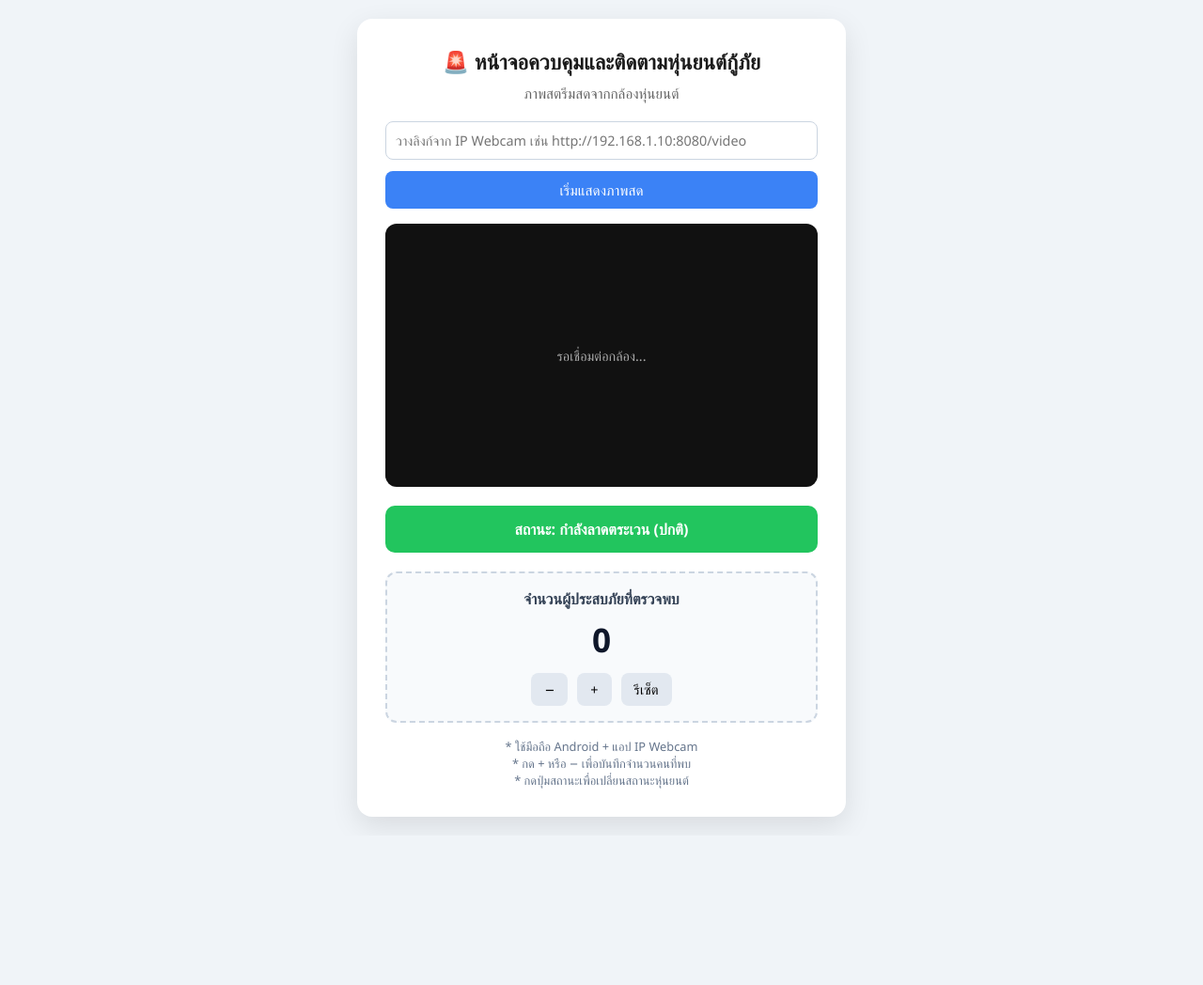
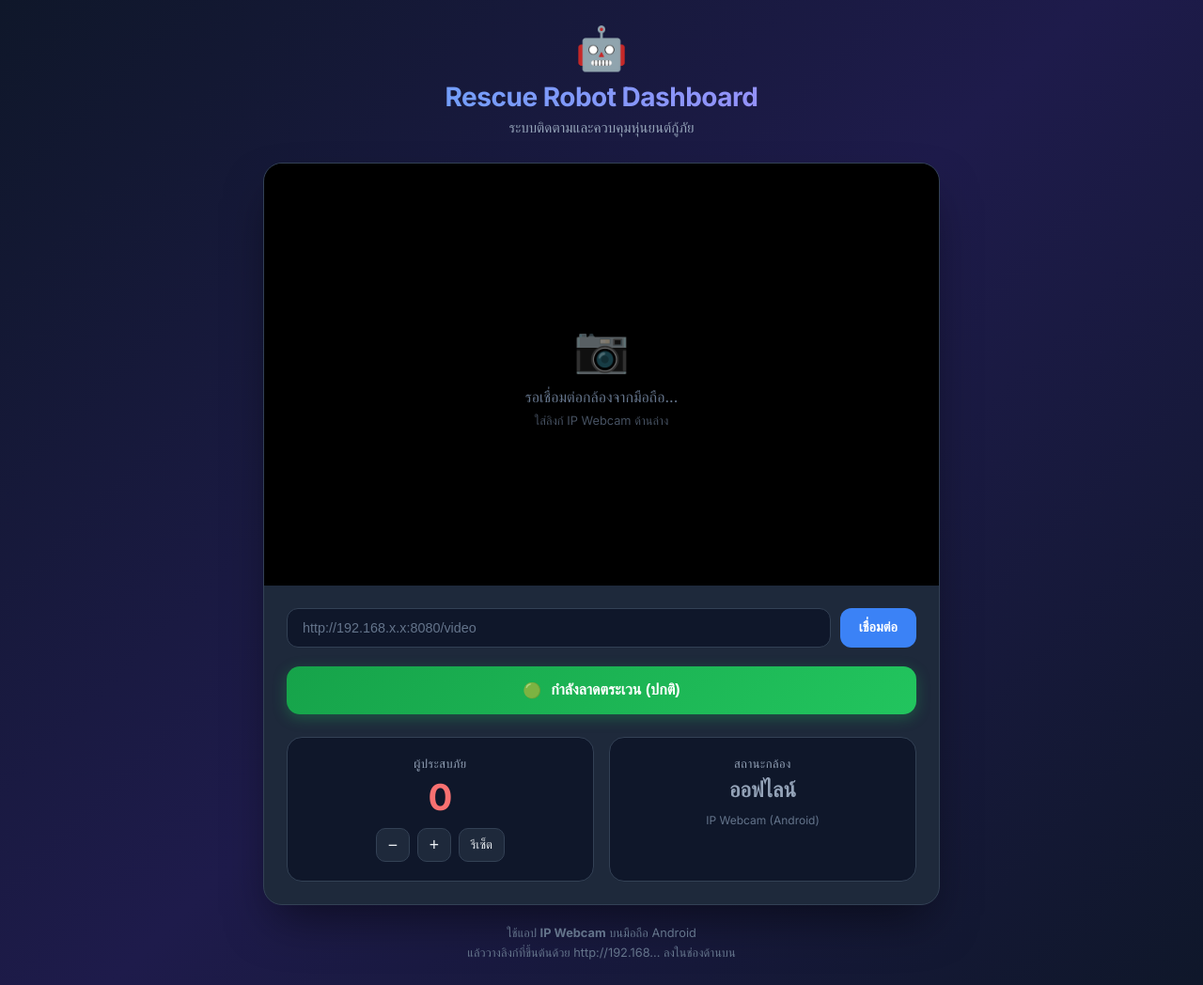
Before and after one commit to xakhmxnawilxakhm-crypto/rescue-robot-dashboard, a plain HTML site: page index.html in a window 1280 px wide. Shown: the whole page at 94% size. Before the commit the page ends 889 px from the top, so only its background shows below. Drawn offline with Linux system fonts and the light colour scheme.

Commit message:
Update UI to modern dark theme design

```diff
--- a/index.html
+++ b/index.html
@@ -3,187 +3,382 @@
 <head>
   <meta charset="UTF-8">
   <meta name="viewport" content="width=device-width, initial-scale=1.0">
-  <title>หน้าจอควบคุมและติดตามหุ่นยนต์กู้ภัย</title>
+  <title>Rescue Robot Control Dashboard</title>
+  <link rel="preconnect" href="https://fonts.googleapis.com">
+  <link rel="preconnect" href="https://fonts.gstatic.com" crossorigin>
+  <link href="https://fonts.googleapis.com/css2?family=Inter:wght@400;500;600;700&display=swap" rel="stylesheet">
   <style>
+    :root {
+      --bg: #0f172a;
+      --card: #1e293b;
+      --primary: #3b82f6;
+      --primary-hover: #2563eb;
+      --success: #22c55e;
+      --warning: #f59e0b;
+      --danger: #ef4444;
+      --text: #f1f5f9;
+      --text-muted: #94a3b8;
+      --border: #334155;
+    }
+
     * {
       margin: 0;
       padding: 0;
       box-sizing: border-box;
-      font-family: 'Segoe UI', Tahoma, Geneva, Verdana, sans-serif;
     }
+
     body {
-      background: #f0f4f8;
+      font-family: 'Inter', -apple-system, BlinkMacSystemFont, sans-serif;
+      background: linear-gradient(135deg, #0f172a 0%, #1e1b4b 50%, #0f172a 100%);
       min-height: 100vh;
+      color: var(--text);
+      padding: 24px;
       display: flex;
       justify-content: center;
-      align-items: center;
-      padding: 20px;
+      align-items: flex-start;
     }
-    .card {
-      background: white;
-      border-radius: 16px;
-      box-shadow: 0 10px 30px rgba(0,0,0,0.1);
+
+    .container {
       width: 100%;
-      max-width: 520px;
-      padding: 30px;
+      max-width: 720px;
+    }
+
+    .header {
       text-align: center;
+      margin-bottom: 28px;
     }
-    h1 {
-      font-size: 1.4rem;
+
+    .header-icon {
+      font-size: 2.8rem;
       margin-bottom: 8px;
-      color: #1a1a1a;
     }
-    .subtitle {
-      color: #666;
-      margin-bottom: 20px;
+
+    .header h1 {
+      font-size: 1.75rem;
+      font-weight: 700;
+      letter-spacing: -0.5px;
+      background: linear-gradient(90deg, #60a5fa, #a78bfa);
+      -webkit-background-clip: text;
+      -webkit-text-fill-color: transparent;
+      background-clip: text;
+    }
+
+    .header p {
+      color: var(--text-muted);
       font-size: 0.95rem;
+      margin-top: 6px;
     }
-    .camera-box {
-      background: #111;
-      border-radius: 12px;
-      height: 280px;
-      margin-bottom: 20px;
+
+    .main-card {
+      background: var(--card);
+      border-radius: 20px;
+      border: 1px solid var(--border);
+      overflow: hidden;
+      box-shadow: 0 25px 50px -12px rgba(0, 0, 0, 0.5);
+    }
+
+    .camera-section {
+      position: relative;
+      background: #000;
+      aspect-ratio: 16 / 10;
       display: flex;
       align-items: center;
       justify-content: center;
-      overflow: hidden;
-      position: relative;
     }
-    .camera-box img {
+
+    .camera-section img {
       width: 100%;
       height: 100%;
       object-fit: cover;
     }
+
     .camera-placeholder {
-      color: #aaa;
+      color: #64748b;
+      text-align: center;
+      padding: 20px;
+    }
+
+    .camera-placeholder .icon {
+      font-size: 3rem;
+      margin-bottom: 12px;
+      opacity: 0.5;
+    }
+
+    .live-badge {
+      position: absolute;
+      top: 16px;
+      left: 16px;
+      background: rgba(239, 68, 68, 0.9);
+      color: white;
+      font-size: 0.75rem;
+      font-weight: 600;
+      padding: 4px 10px;
+      border-radius: 20px;
+      display: flex;
+      align-items: center;
+      gap: 6px;
+      backdrop-filter: blur(4px);
+      z-index: 10;
+    }
+
+    .live-badge::before {
+      content: '';
+      width: 8px;
+      height: 8px;
+      background: white;
+      border-radius: 50%;
+      animation: pulse 1.5s infinite;
+    }
+
+    @keyframes pulse {
+      0%, 100% { opacity: 1; }
+      50% { opacity: 0.4; }
+    }
+
+    .content {
+      padding: 24px;
+    }
+
+    .input-group {
+      display: flex;
+      gap: 10px;
+      margin-bottom: 20px;
+    }
+
+    .input-group input {
+      flex: 1;
+      background: #0f172a;
+      border: 1px solid var(--border);
+      border-radius: 12px;
+      padding: 12px 16px;
+      color: var(--text);
       font-size: 0.9rem;
+      outline: none;
+      transition: border-color 0.2s;
     }
+
+    .input-group input:focus {
+      border-color: var(--primary);
+    }
+
+    .input-group input::placeholder {
+      color: #64748b;
+    }
+
+    .btn {
+      border: none;
+      border-radius: 12px;
+      padding: 12px 20px;
+      font-weight: 600;
+      font-size: 0.9rem;
+      cursor: pointer;
+      transition: all 0.2s;
+      white-space: nowrap;
+    }
+
+    .btn-primary {
+      background: var(--primary);
+      color: white;
+    }
+
+    .btn-primary:hover {
+      background: var(--primary-hover);
+      transform: translateY(-1px);
+    }
+
     .status-btn {
-      display: block;
       width: 100%;
-      padding: 14px;
+      padding: 16px;
       border: none;
-      border-radius: 10px;
+      border-radius: 14px;
       font-size: 1rem;
       font-weight: 600;
       color: white;
       cursor: pointer;
-      margin-bottom: 20px;
-      transition: 0.2s;
+      margin-bottom: 24px;
+      transition: all 0.25s;
+      display: flex;
+      align-items: center;
+      justify-content: center;
+      gap: 10px;
     }
-    .status-normal { background: #22c55e; }
-    .status-alert { background: #f59e0b; }
-    .status-emergency { background: #ef4444; }
 
-    .victim-box {
-      background: #f8fafc;
-      border: 2px dashed #cbd5e1;
-      border-radius: 12px;
-      padding: 16px;
-      margin-bottom: 16px;
+    .status-normal {
+      background: linear-gradient(135deg, #16a34a, #22c55e);
+      box-shadow: 0 4px 15px rgba(34, 197, 94, 0.3);
     }
-    .victim-box h3 {
-      font-size: 1rem;
+
+    .status-alert {
+      background: linear-gradient(135deg, #d97706, #f59e0b);
+      box-shadow: 0 4px 15px rgba(245, 158, 11, 0.3);
+    }
+
+    .status-emergency {
+      background: linear-gradient(135deg, #dc2626, #ef4444);
+      box-shadow: 0 4px 15px rgba(239, 68, 68, 0.4);
+      animation: emergency-pulse 1.2s infinite;
+    }
+
+    @keyframes emergency-pulse {
+      0%, 100% { transform: scale(1); }
+      50% { transform: scale(1.02); }
+    }
+
+    .stats-grid {
+      display: grid;
+      grid-template-columns: 1fr 1fr;
+      gap: 16px;
+    }
+
+    .stat-card {
+      background: #0f172a;
+      border: 1px solid var(--border);
+      border-radius: 16px;
+      padding: 20px;
+      text-align: center;
+      transition: border-color 0.2s;
+    }
+
+    .stat-card:hover {
+      border-color: #475569;
+    }
+
+    .stat-label {
+      font-size: 0.8rem;
+      color: var(--text-muted);
       margin-bottom: 8px;
-      color: #334155;
+      text-transform: uppercase;
+      letter-spacing: 0.5px;
     }
-    .victim-count {
-      font-size: 2.2rem;
+
+    .stat-value {
+      font-size: 2.4rem;
       font-weight: 700;
-      color: #0f172a;
+      line-height: 1;
     }
-    .controls {
+
+    .stat-value.victims {
+      color: #f87171;
+    }
+
+    .stat-controls {
       display: flex;
-      gap: 10px;
       justify-content: center;
-      margin-top: 12px;
+      gap: 8px;
+      margin-top: 14px;
     }
-    .controls button {
-      padding: 8px 14px;
-      border: none;
-      border-radius: 8px;
-      background: #e2e8f0;
+
+    .stat-controls button {
+      width: 36px;
+      height: 36px;
+      border-radius: 10px;
+      border: 1px solid var(--border);
+      background: #1e293b;
+      color: var(--text);
+      font-size: 1.1rem;
       cursor: pointer;
-      font-size: 0.9rem;
+      transition: all 0.15s;
+      display: flex;
+      align-items: center;
+      justify-content: center;
     }
-    .controls button:hover {
-      background: #cbd5e1;
+
+    .stat-controls button:hover {
+      background: var(--primary);
+      border-color: var(--primary);
     }
-    .url-input {
-      width: 100%;
-      padding: 10px;
-      border: 1px solid #cbd5e1;
-      border-radius: 8px;
-      margin-bottom: 12px;
-      font-size: 0.9rem;
+
+    .stat-controls .reset-btn {
+      width: auto;
+      padding: 0 12px;
+      font-size: 0.8rem;
     }
-    .small-text {
+
+    .footer-note {
+      text-align: center;
+      margin-top: 20px;
       font-size: 0.8rem;
       color: #64748b;
-      margin-top: 10px;
+      line-height: 1.6;
     }
-    .start-btn {
-      width: 100%;
-      padding: 10px;
-      border: none;
-      border-radius: 8px;
-      background: #3b82f6;
-      color: white;
-      margin-bottom: 16px;
-      cursor: pointer;
-      font-size: 0.95rem;
-    }
-    .start-btn:hover {
-      background: #2563eb;
+
+    @media (max-width: 500px) {
+      .stats-grid {
+        grid-template-columns: 1fr;
+      }
+      .input-group {
+        flex-direction: column;
+      }
+      .header h1 {
+        font-size: 1.4rem;
+      }
     }
   </style>
 </head>
 <body>
-  <div class="card">
-    <h1>🚨 หน้าจอควบคุมและติดตามหุ่นยนต์กู้ภัย</h1>
-    <p class="subtitle">ภาพสตรีมสดจากกล้องหุ่นยนต์</p>
-
-    <!-- ช่องใส่ลิงก์กล้อง -->
-    <input type="text" id="cameraUrl" class="url-input"
-           placeholder="วางลิงก์จาก IP Webcam เช่น http://192.168.1.10:8080/video">
-    <button class="start-btn" onclick="startCamera()">เริ่มแสดงภาพสด</button>
-
-    <!-- กล่องแสดงภาพ -->
-    <div class="camera-box" id="cameraBox">
-      <div class="camera-placeholder">รอเชื่อมต่อกล้อง...</div>
+  <div class="container">
+    <div class="header">
+      <div class="header-icon">🤖</div>
+      <h1>Rescue Robot Dashboard</h1>
+      <p>ระบบติดตามและควบคุมหุ่นยนต์กู้ภัย</p>
     </div>
 
-    <!-- สถานะ -->
-    <button class="status-btn status-normal" id="statusBtn" onclick="changeStatus()">
-      สถานะ: กำลังลาดตระเวน (ปกติ)
-    </button>
+    <div class="main-card">
+      <div class="camera-section" id="cameraBox">
+        <div class="camera-placeholder">
+          <div class="icon">📷</div>
+          <div>รอเชื่อมต่อกล้องจากมือถือ...</div>
+          <div style="font-size:0.8rem;margin-top:8px;opacity:0.7">ใส่ลิงก์ IP Webcam ด้านล่าง</div>
+        </div>
+      </div>
 
-    <!-- ส่วนนับผู้ประสบภัย -->
-    <div class="victim-box">
-      <h3>จำนวนผู้ประสบภัยที่ตรวจพบ</h3>
-      <div class="victim-count" id="victimCount">0</div>
-      <div class="controls">
-        <button onclick="changeVictim(-1)">−</button>
-        <button onclick="changeVictim(1)">+</button>
-        <button onclick="resetVictim()">รีเซ็ต</button>
+      <div class="content">
+        <div class="input-group">
+          <input type="text" id="cameraUrl" placeholder="http://192.168.x.x:8080/video">
+          <button class="btn btn-primary" onclick="startCamera()">เชื่อมต่อ</button>
+        </div>
+
+        <button class="status-btn status-normal" id="statusBtn" onclick="changeStatus()">
+          <span>🟢</span>
+          <span id="statusText">กำลังลาดตระเวน (ปกติ)</span>
+        </button>
+
+        <div class="stats-grid">
+          <div class="stat-card">
+            <div class="stat-label">ผู้ประสบภัย</div>
+            <div class="stat-value victims" id="victimCount">0</div>
+            <div class="stat-controls">
+              <button onclick="changeVictim(-1)">−</button>
+              <button onclick="changeVictim(1)">+</button>
+              <button class="reset-btn" onclick="resetVictim()">รีเซ็ต</button>
+            </div>
+          </div>
+
+          <div class="stat-card">
+            <div class="stat-label">สถานะกล้อง</div>
+            <div class="stat-value" id="cameraStatus" style="font-size:1.4rem;color:#94a3b8;">ออฟไลน์</div>
+            <div style="margin-top:14px;font-size:0.75rem;color:#64748b;">
+              IP Webcam (Android)
+            </div>
+          </div>
+        </div>
       </div>
     </div>
 
-    <p class="small-text">
-      * ใช้มือถือ Android + แอป IP Webcam<br>
-      * กด + หรือ − เพื่อบันทึกจำนวนคนที่พบ<br>
-      * กดปุ่มสถานะเพื่อเปลี่ยนสถานะหุ่นยนต์
-    </p>
+    <div class="footer-note">
+      ใช้แอป <strong>IP Webcam</strong> บนมือถือ Android<br>
+      แล้ววางลิงก์ที่ขึ้นต้นด้วย http://192.168... ลงในช่องด้านบน
+    </div>
   </div>
 
   <script>
-    let currentStatus = 0; // 0=ปกติ, 1=พบคน, 2=ฉุกเฉิน
+    let currentStatus = 0;
     let victim = 0;
 
     const statusList = [
-      { text: "สถานะ: กำลังลาดตระเวน (ปกติ)", class: "status-normal" },
-      { text: "สถานะ: พบผู้ประสบภัย", class: "status-alert" },
-      { text: "สถานะ: ขอความช่วยเหลือเร่งด่วน!", class: "status-emergency" }
+      { text: "กำลังลาดตระเวน (ปกติ)", class: "status-normal", icon: "🟢" },
+      { text: "พบผู้ประสบภัย", class: "status-alert", icon: "🟠" },
+      { text: "ขอความช่วยเหลือเร่งด่วน!", class: "status-emergency", icon: "🔴" }
     ];
 
     function startCamera() {
@@ -191,30 +386,56 @@
       const box = document.getElementById("cameraBox");
 
       if (!url) {
-        alert("กรุณาวางลิงก์จาก IP Webcam ก่อน");
+        alert("กรุณาวางลิงก์จากแอป IP Webcam ก่อน");
         return;
       }
 
-      box.innerHTML = `<img src="${url}" alt="Live Camera" onerror="this.parentElement.innerHTML='<div class=\\'camera-placeholder\\'>ไม่สามารถโหลดภาพได้<br>ตรวจสอบลิงก์และ Wi-Fi</div>'">`;
+      box.innerHTML = `
+        <div class="live-badge">LIVE</div>
+        <img src="${url}" alt="Live Camera"
+             onload="setCameraOnline()"
+             onerror="setCameraOffline()">
+      `;
+    }
+
+    function setCameraOnline() {
+      document.getElementById("cameraStatus").textContent = "ออนไลน์";
+      document.getElementById("cameraStatus").style.color = "#22c55e";
+    }
+
+    function setCameraOffline() {
+      document.getElementById("cameraStatus").textContent = "ออฟไลน์";
+      document.getElementById("cameraStatus").style.color = "#94a3b8";
+      document.getElementById("cameraBox").innerHTML = `
+        <div class="camera-placeholder">
+          <div class="icon">⚠️</div>
+          <div>ไม่สามารถโหลดภาพได้</div>
+          <div style="font-size:0.8rem;margin-top:8px;opacity:0.7">ตรวจสอบลิงก์และ Wi-Fi</div>
+        </div>
+      `;
     }
 
     function changeStatus() {
       currentStatus = (currentStatus + 1) % 3;
       const btn = document.getElementById("statusBtn");
-      btn.textContent = statusList[currentStatus].text;
-      btn.className = "status-btn " + statusList[currentStatus].class;
+      const data = statusList[currentStatus];
+
+      btn.className = "status-btn " + data.class;
+      document.getElementById("statusText").textContent = data.text;
+      btn.querySelector("span").textContent = data.icon;
     }
 
     function changeVictim(num) {
       victim = Math.max(0, victim + num);
       document.getElementById("victimCount").textContent = victim;
 
-      // ถ้ามีคนและสถานะยังปกติ → เปลี่ยนเป็นพบผู้ประสบภัย
       if (victim > 0 && currentStatus === 0) {
         currentStatus = 1;
         const btn = document.getElementById("statusBtn");
-        btn.textContent = statusList[1].text;
-        btn.className = "status-btn " + statusList[1].class;
+        const data = statusList[1];
+        btn.className = "status-btn " + data.class;
+        document.getElementById("statusText").textContent = data.text;
+        btn.querySelector("span").textContent = data.icon;
       }
     }
 
```
